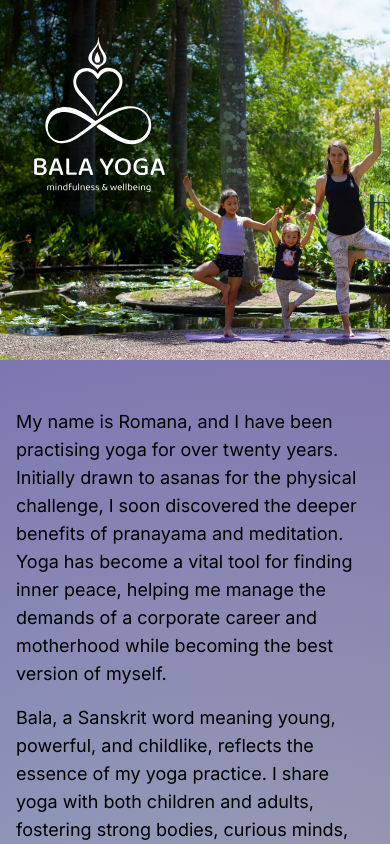
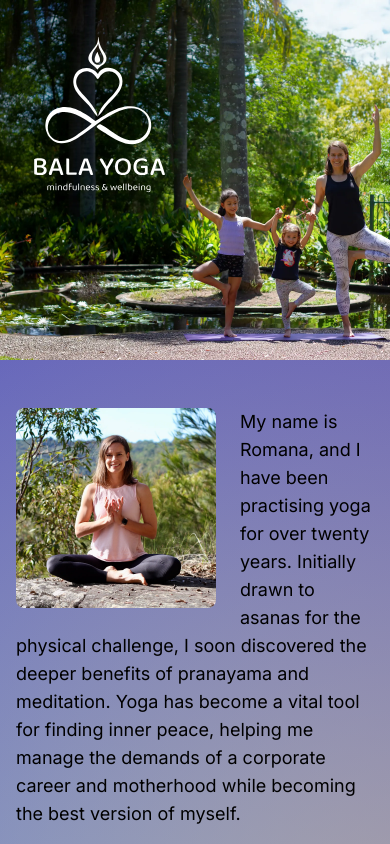
Before and after one commit to raycashmore/balayoga, a Next.js app: page / in a window 390 px wide. Shown: the top 844 px of the page. Built offline with nearby package versions, Linux system fonts and the light colour scheme; a web font is replaced by a local one.

Commit message:
Add more sections

```diff
--- a/src/app/_components/glow.tsx
+++ b/src/app/_components/glow.tsx
@@ -10,7 +10,7 @@ export default function Glow() {
 			<div
 				className="absolute inset-0 -z-10 min-h-screen"
 				style={{
-					background: "radial-gradient(circle at 100% 25%, rgba(236, 194, 126, 0.4), rgba(236, 194, 126, 0) 60%)",
+					background: "radial-gradient(circle at 100% 25%, rgba(236, 194, 126, 0.5), rgba(236, 194, 126, 0) 30%)",
 				}}
 			/>
 		</div>
--- a/src/app/about.tsx
+++ b/src/app/about.tsx
@@ -2,39 +2,34 @@ import Image from "next/image";
 
 export function About() {
 	return (
-		<section className="flex flex-col-reverse gap-8 pb-6 md:flex-row lg:px-8">
-			<aside className="basis-1/3">
+		<section className="gap-8 pb-6 md:flex md:flex-row lg:px-8">
+			<aside className="float-left md:basis-1/3">
 				<Image
 					src="/IMG_3751.webp"
 					alt="Romana in a yoga pose"
 					width={200}
 					height={200}
-					style={{
-						width: "100%",
-						height: "100%",
-						borderRadius: "32px",
-						objectFit: "cover",
-					}}
 					unoptimized={true}
+					className="mb-4 mr-6 rounded-lg md:mb-0 md:mr-0 md:h-full md:w-full md:rounded-[32px] md:object-cover"
 				/>
 			</aside>
-			<div className="flex basis-2/3 flex-col gap-4 text-lg">
-				<p>
+			<div className="text-lg md:basis-2/3">
+				<p className="pb-4">
 					My name is Romana, and I have been practising yoga for over twenty years. Initially drawn to asanas for the physical
 					challenge, I soon discovered the deeper benefits of pranayama and meditation. Yoga has become a vital tool for finding
 					inner peace, helping me manage the demands of a corporate career and motherhood while becoming the best version of
-					myself.{" "}
+					myself.
 				</p>
-				<p>
+				<p className="pb-4">
 					Bala, a Sanskrit word meaning young, powerful, and childlike, reflects the essence of my yoga practice. I share yoga
 					with both children and adults, fostering strong bodies, curious minds, and inner balance. My mission is to empower
 					children with tools to navigate life’s challenges with resilience, calm, and strength, equipping them to thrive in all
-					areas of life.{" "}
+					areas of life.
 				</p>
 				<p>
 					To support this vision, I completed 350 hours of Yoga Teacher Training with Inspire Yoga and Wellbeing in 2023, followed
 					by Zenergy Kids Yoga Teacher Training, Foundation, and Advanced courses. I am now expanding my expertise through Yoga
-					Therapy Training for children, continually refining my ability to guide others on their yoga journey.{" "}
+					Therapy Training for children, continually refining my ability to guide others on their yoga journey.
 				</p>
 			</div>
 		</section>
--- a/src/app/kids.tsx
+++ b/src/app/kids.tsx
@@ -9,7 +9,7 @@ export function Kids() {
 	const [teensExpanded, setTeensExpanded] = useState(false);
 
 	return (
-		<section className="flex flex-col gap-4 rounded-[32px] bg-[#FBF9F5] p-8 text-[#1A1A1A] opacity-90">
+		<section className="flex flex-col gap-4 rounded-[32px] bg-[#fff] p-8 text-[#1A1A1A] opacity-90">
 			<h2 className={headerFont.className}>Kids and teens yoga</h2>
 
 			<div>
--- a/src/app/page.tsx
+++ b/src/app/page.tsx
@@ -5,6 +5,7 @@ import { Adults } from "@/app/adults";
 import { Header } from "@/app/header";
 import { Kids } from "@/app/kids";
 import { Schools } from "@/app/schools";
+import { Testimonials } from "@/app/testimonials";
 
 export default function HomePage() {
 	return (
@@ -16,6 +17,7 @@ export default function HomePage() {
 					<Kids />
 					<Adults />
 					<Schools />
+					<Testimonials />
 					<Socials />
 				</main>
 			</div>
--- a/src/app/schools.tsx
+++ b/src/app/schools.tsx
@@ -2,15 +2,9 @@ import { headerFont } from "@/styles/fonts";
 
 export function Schools() {
 	return (
-		<section className="flex flex-col gap-4 rounded-[32px] bg-[#fff] p-8 text-[#1A1A1A] opacity-80">
+		<section className="flex flex-col gap-4 bg-[#402B87] p-8 text-[#fff] opacity-80">
 			<h2 className={headerFont.className}>Schools</h2>
 			<p></p>
-			<button
-				type="submit"
-				className="rounded-md bg-[#8C52FF] px-5 py-2.5 text-center text-sm font-medium text-white focus:outline-none focus:ring-4 focus:ring-blue-300 disabled:opacity-50 sm:w-auto"
-			>
-				Contact me
-			</button>
 		</section>
 	);
 }
--- /dev/null
+++ b/src/app/testimonials.tsx
@@ -0,0 +1,10 @@
+import { headerFont } from "@/styles/fonts";
+
+export function Testimonials() {
+	return (
+		<section className="flex flex-col gap-4 p-8 text-[#fff] opacity-80">
+			<h2 className={headerFont.className}>Testimonials</h2>
+			<p></p>
+		</section>
+	);
+}
```
